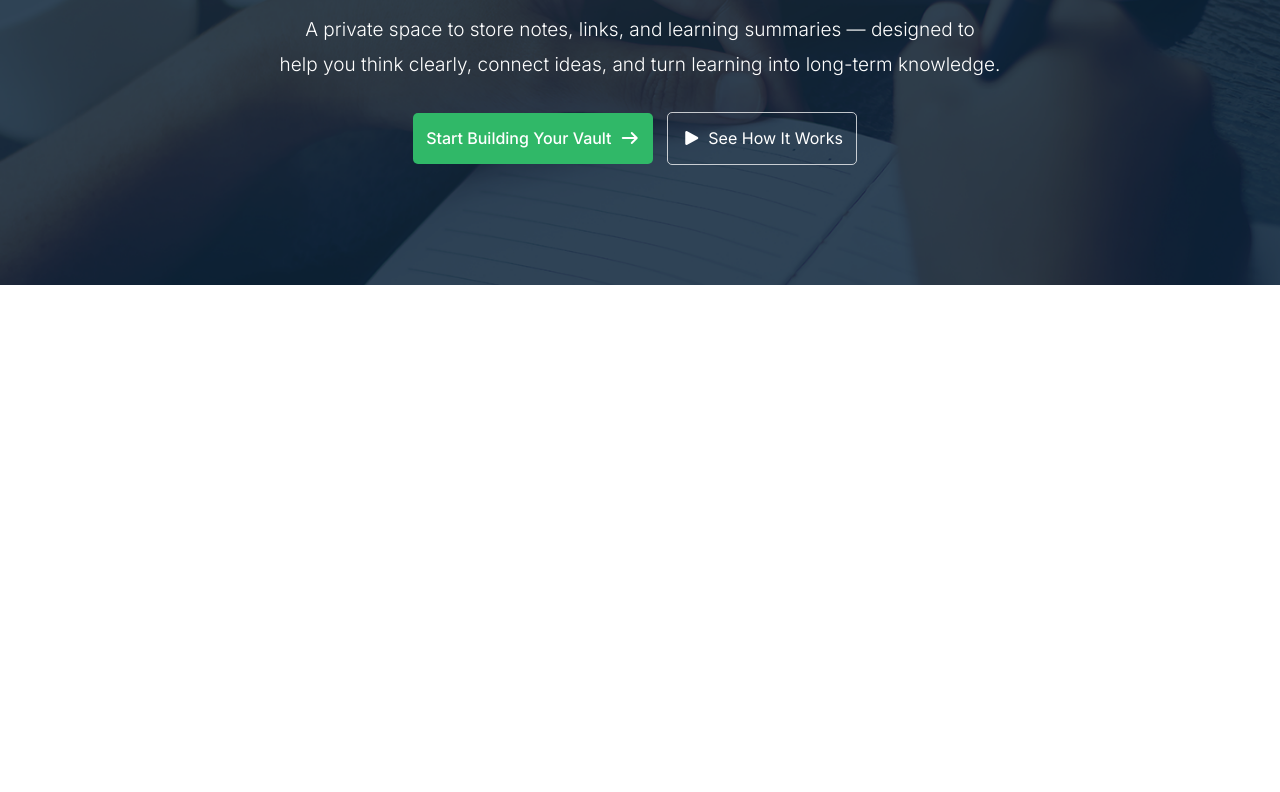
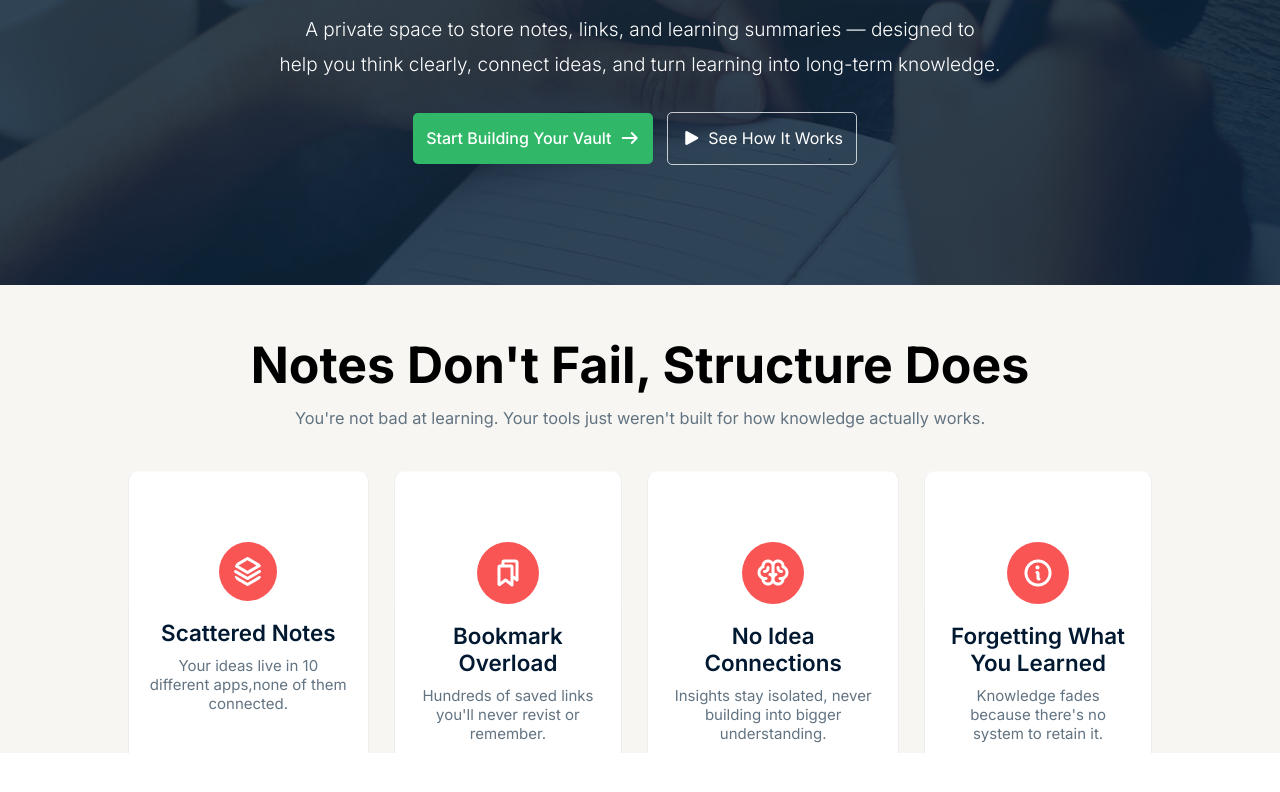
Before and after one commit to alfu-git/Module-6, a plain HTML site: page index.html in a window 1280 px wide. Shown: the part 410-1202 px from the top of the page. Before the commit the page ends 800 px from the top, so only its background shows below. Drawn offline with Linux system fonts and the light colour scheme.

Commit message:
notes section complete

```diff
--- a/index.html
+++ b/index.html
@@ -61,6 +61,51 @@
         </div>
       </div>
     </section>
+
+    <section class="notes">
+      <div class="container">
+        <div class="notes-container">
+          <h2>Notes Don't Fail, Structure Does</h2>
+          <p class="n-p1">You're not bad at learning. Your tools just weren't built for how knowledge actually works.</p>
+
+          <div class="parent">
+
+            <div>
+              <figure>
+               <img src="./images/Vector.png" alt="Vector png">
+              </figure>
+             <h3>Scattered Notes</h3>
+             <p class="div-p">Your ideas live in 10 different apps,none of them connected.</p>
+            </div>
+
+            <div>
+              <figure>
+               <img src="./images/Bookmarks.png" alt="Bookmark png">
+             </figure>
+             <h3>Bookmark Overload</h3>
+             <p class="div-p">Hundreds of saved links you'll never revist or remember.</p>
+            </div>
+
+            <div>
+              <figure>
+               <img src="./images/Brain.png" alt="Brain png">
+             </figure>
+             <h3>No Idea Connections</h3>
+             <p class="div-p">Insights stay isolated, never building into bigger understanding.</p>
+            </div>
+
+            <div>
+              <figure>
+               <img src="./images/Info.png" alt="Info png">
+             </figure>
+             <h3>Forgetting What You Learned</h3>
+             <p class="div-p">Knowledge fades because there's no system to retain it.</p>
+            </div>
+          </div>
+
+        </div>
+      </div>
+    </section>
   </main>
 </body>
 </html>
--- a/style/style.css
+++ b/style/style.css
@@ -41,7 +41,7 @@ ul, ol{
 
 .container{
   max-width: 1600px;
-  width: 71%;
+  width: 80%;
   margin: 0 auto;
 }
 
@@ -200,3 +200,65 @@ section.hero-area{
 .hero-area .hero-content .sp-4 button a i{
   margin-right: 7px;
 }
+
+/* notes section */
+section.notes{
+  padding-top: 40px;
+  margin-bottom: 120px;
+  background-color: #f7f6f2;
+  text-align: center;
+}
+
+section.notes .notes-container h2{
+  font-size: 50px;
+  font-weight: 700;
+}
+
+section.notes .notes-container .n-p1{
+  color: #627382;
+  font-size: 1.02em;
+  margin-bottom: 40px;
+}
+
+.notes-container div.parent{
+  display: flex;
+  justify-content: space-between;
+  gap: 25px;
+}
+
+.notes-container div.parent div{
+  padding: 0 20px;
+  background-color: #ffffff;
+  border-top-left-radius: 10px;
+  border-top-right-radius: 10px;
+  border-top: 1px solid rgba(128, 128, 128, 0.032);
+  border-right: 1px solid rgba(128, 128, 128, 0.132);
+  border-left: 1px solid rgba(128, 128, 128, 0.132);
+}
+
+.notes-container div.parent div:hover img{
+  background-color: #30b868;
+}
+
+.notes-container div.parent div img{
+  background-color: #F95555;
+  margin-top: 70px;
+  margin-bottom: 10px;
+  padding: 15px;
+  border-radius: 50%;
+}
+
+.notes-container div.parent div h3{
+  margin-bottom: 10px;
+  line-height: normal;
+  color: #001931;
+  font-size: 1.40em;
+  font-weight: 600;
+}
+
+.notes-container div.parent div .div-p{
+  margin-bottom: 10px;
+  color: #627382;
+  line-height: normal;
+  font-size: 15px;
+}
```
